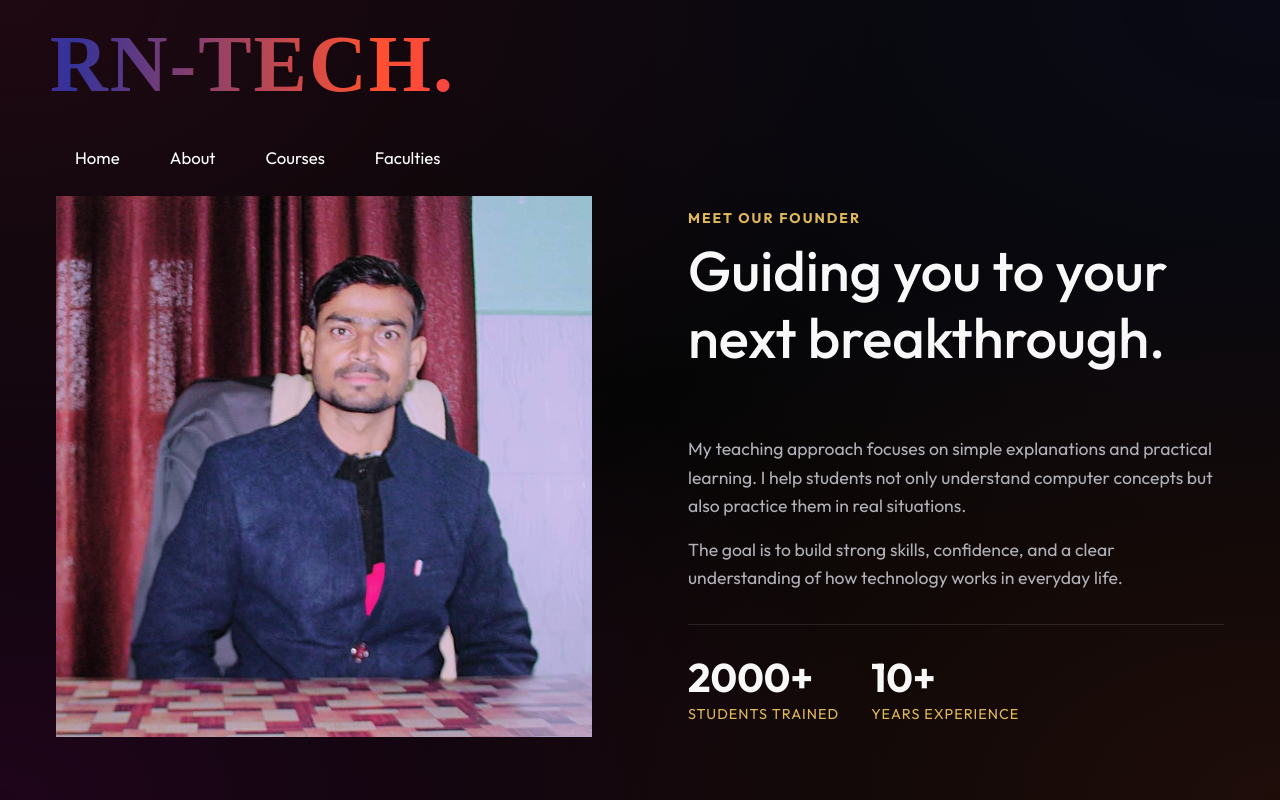
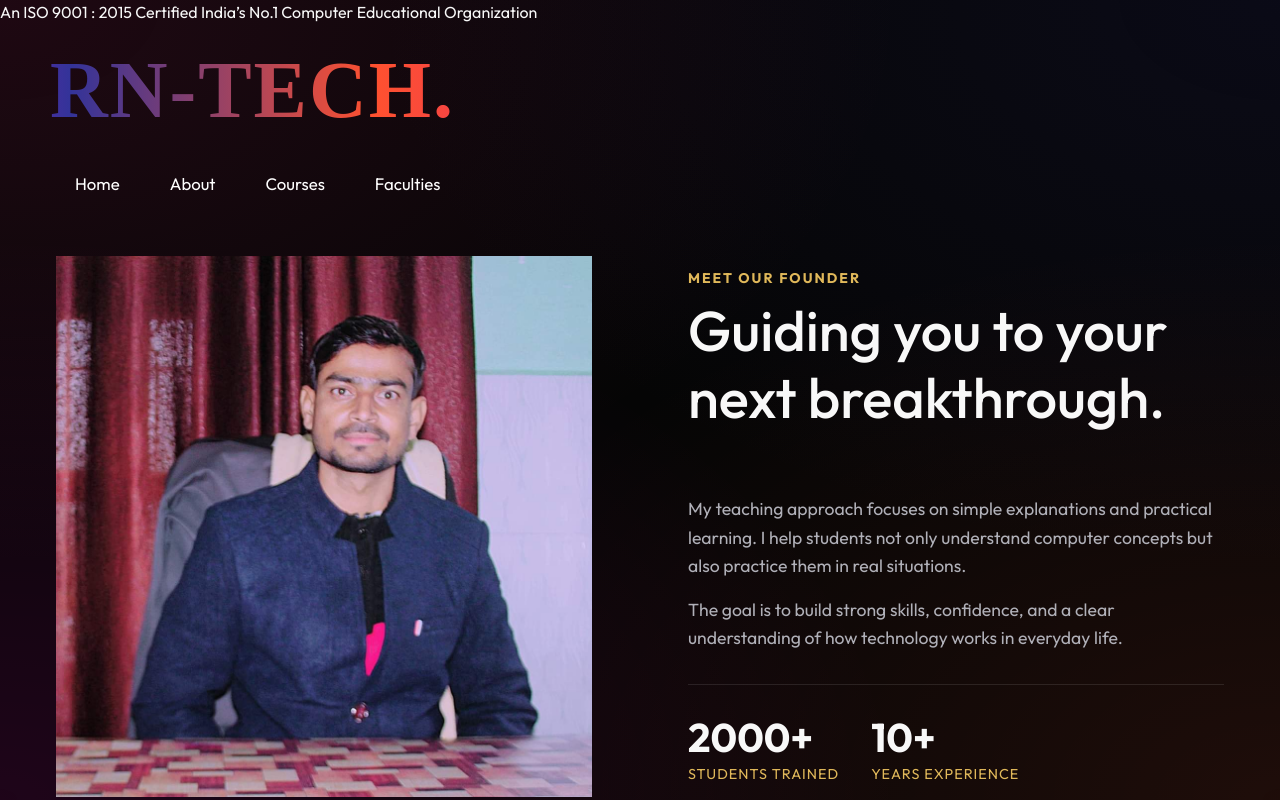
Before and after one commit to arman452780-creator/Rn-Tech, a plain HTML site: page about.html in a window 1280 px wide. Shown: the top 800 px of the page. Drawn offline with Linux system fonts and the light colour scheme; a web font is replaced by a local one.

Commit message:
Update about.html

```diff
--- a/about.html
+++ b/about.html
@@ -23,6 +23,9 @@
 
     <!-- Navigation -->
     <header class="navbar" id="navbar">
+        <div class="top-notice-bar">
+            <span>An ISO 9001 : 2015 Certified India’s No.1 Computer Educational Organization</span>
+        </div>
         <div class="nav-container">
             <a href="index.html" class="logo">RN-TECH<span class="accent">.</span></a>
 
@@ -39,7 +42,7 @@
         </div>
     </header>
 
-    <main style="padding-top: 100px;">
+    <main style="padding-top: 160px;">
         <!-- About Section -->
         <section class="about section" id="about">
             <div class="container about-container">
```
